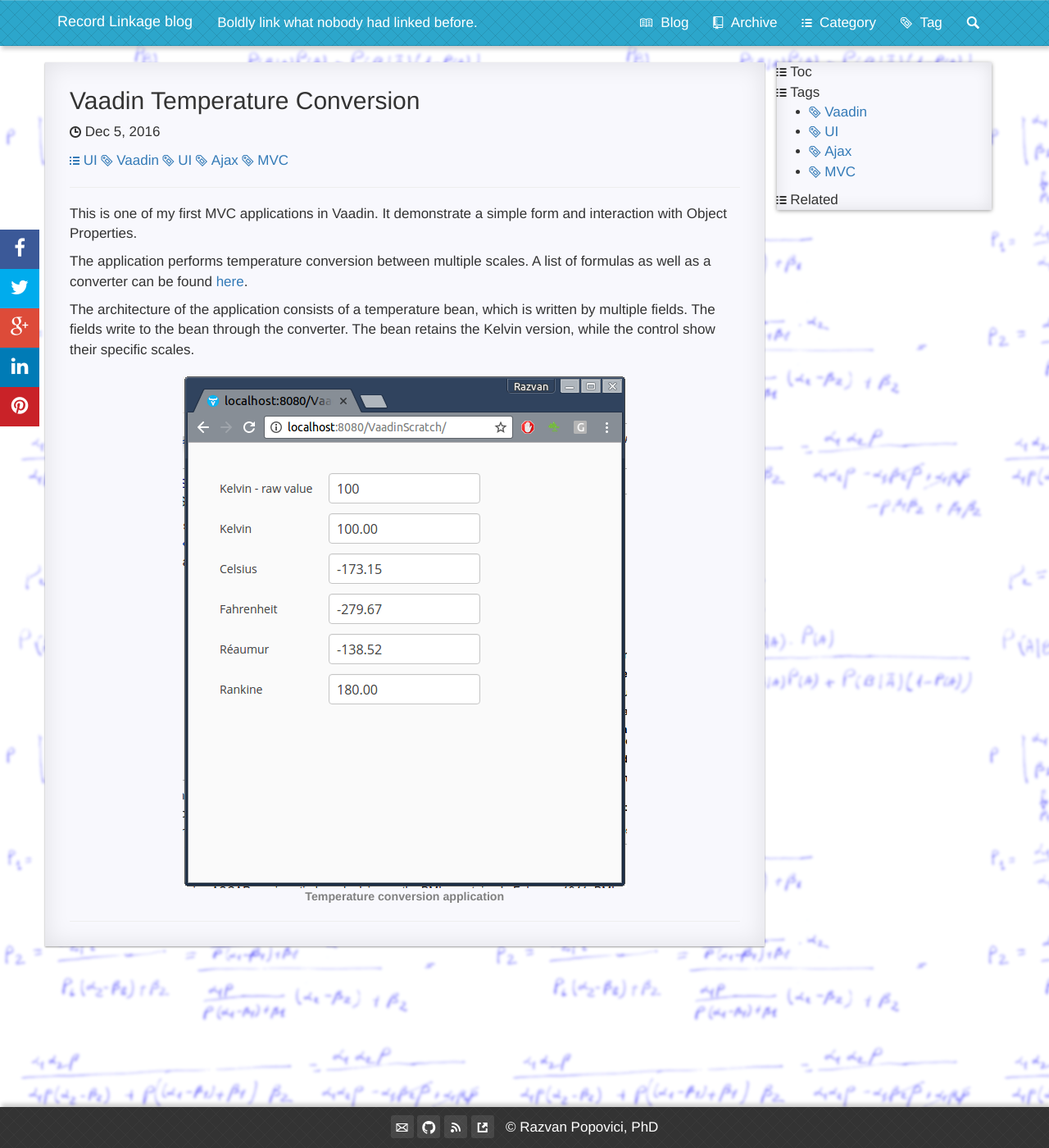
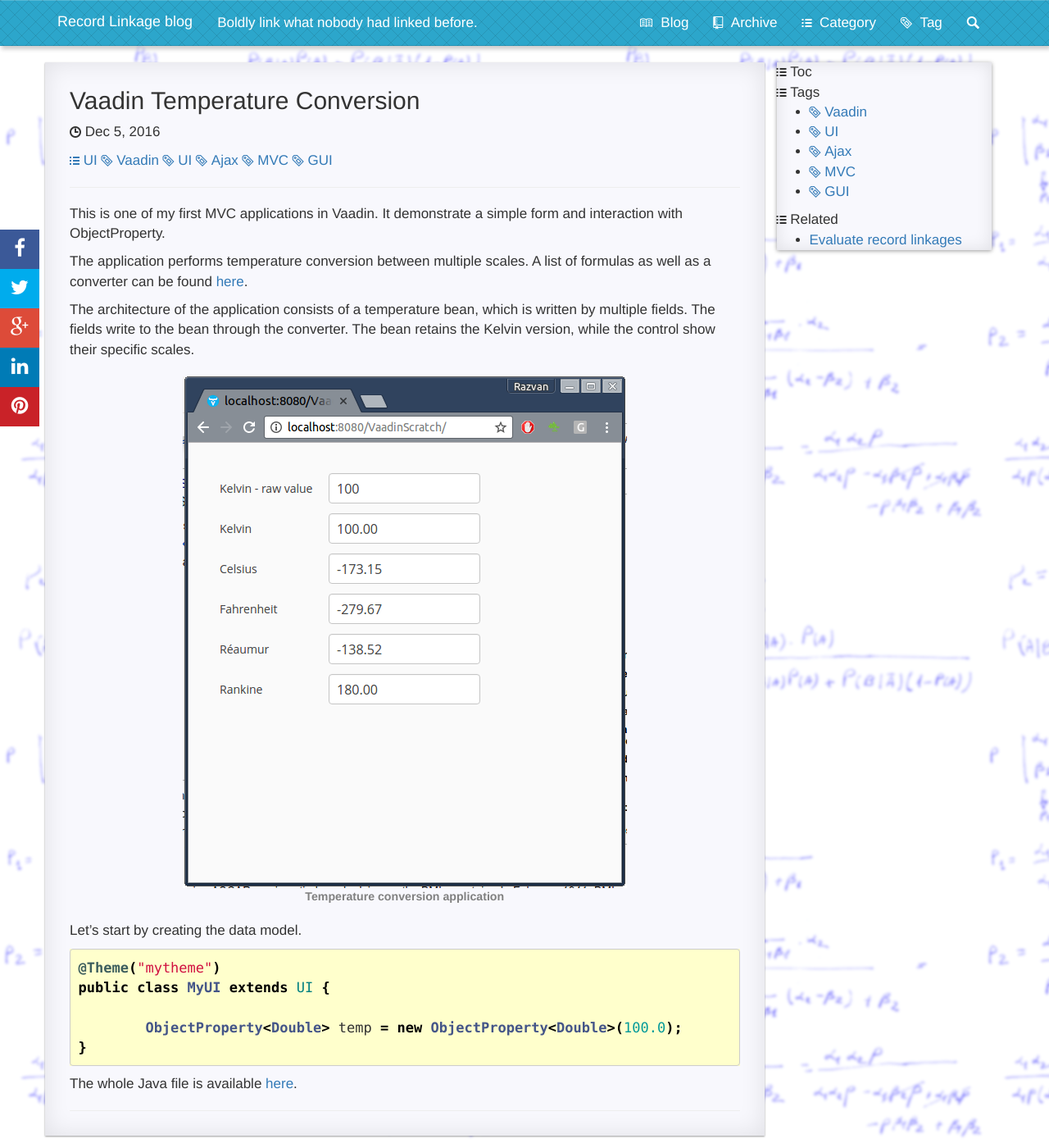
Before and after one commit to RazvanML/reco-link, a Jekyll site: the page built from _posts/2016-12-05-Vaadin-Temperature-Conversion.md, in a window 1280 px wide and 1400 px high. Shown: the whole window at 82% size. Built offline with Jekyll 4.4.1, drawn with Linux system fonts in a browser that asks for light colours; nearby versions of some CDN libraries; comment, search, counter and statistics services are not loaded.

Commit message:
temperature conversion.

````diff
--- a/_posts/2016-12-05-Vaadin-Temperature-Conversion.md
+++ b/_posts/2016-12-05-Vaadin-Temperature-Conversion.md
@@ -1,11 +1,11 @@
 ---
 layout: post
 title: Vaadin Temperature Conversion
-tags: Vaadin UI Ajax MVC
+tags: Vaadin UI Ajax MVC GUI
 categories: UI
 ---
 
-This is one of my first MVC applications in Vaadin. It demonstrate a simple form and interaction with Object Properties.
+This is one of my first MVC applications in Vaadin. It demonstrate a simple form and interaction with ObjectProperty.
 
 <!--more-->
 
@@ -18,3 +18,15 @@ The architecture of the application consists of a temperature bean, which is wri
     alt='Temperature conversion application' />
     <figcaption>Temperature conversion application</figcaption>
 </figure>
+
+Let's start by creating the data model.
+
+```java
+@Theme("mytheme")
+public class MyUI extends UI {
+
+	ObjectProperty<Double> temp = new ObjectProperty<Double>(100.0);
+}
+```
+
+The whole Java file is available  <a href="{{'/static/vaadin/MyUI.java' | prepend: site.baseurl }}">here</a>.
--- a/index.html
+++ b/index.html
@@ -10,7 +10,7 @@ styles: [article-list.css]
           {% for post in paginator.posts %}
             <article>
                 <header>
-                    <a href="{{ site.baseurl   }}/archive/#{{ post.date | date: '%Y-%m-%d' }}"><span class="octicon octicon-calendar"></span>&nbsp;<span>{{ post.date | date: "%Y-%m-%d" }}</span></a>
+                    <a href="{{ site.baseurl}}/archive/#{{ post.date | date: '%Y-%m-%d' }}"><span class="octicon octicon-calendar"></span>&nbsp;<span>{{ post.date | date: "%Y-%m-%d" }}</span></a>
                 </header>
                 <div class="module">
                   <a class="title" href="{{ post.url | prepend: site.baseurl  }}">
````
Also changed, not shown: 1 other file.
